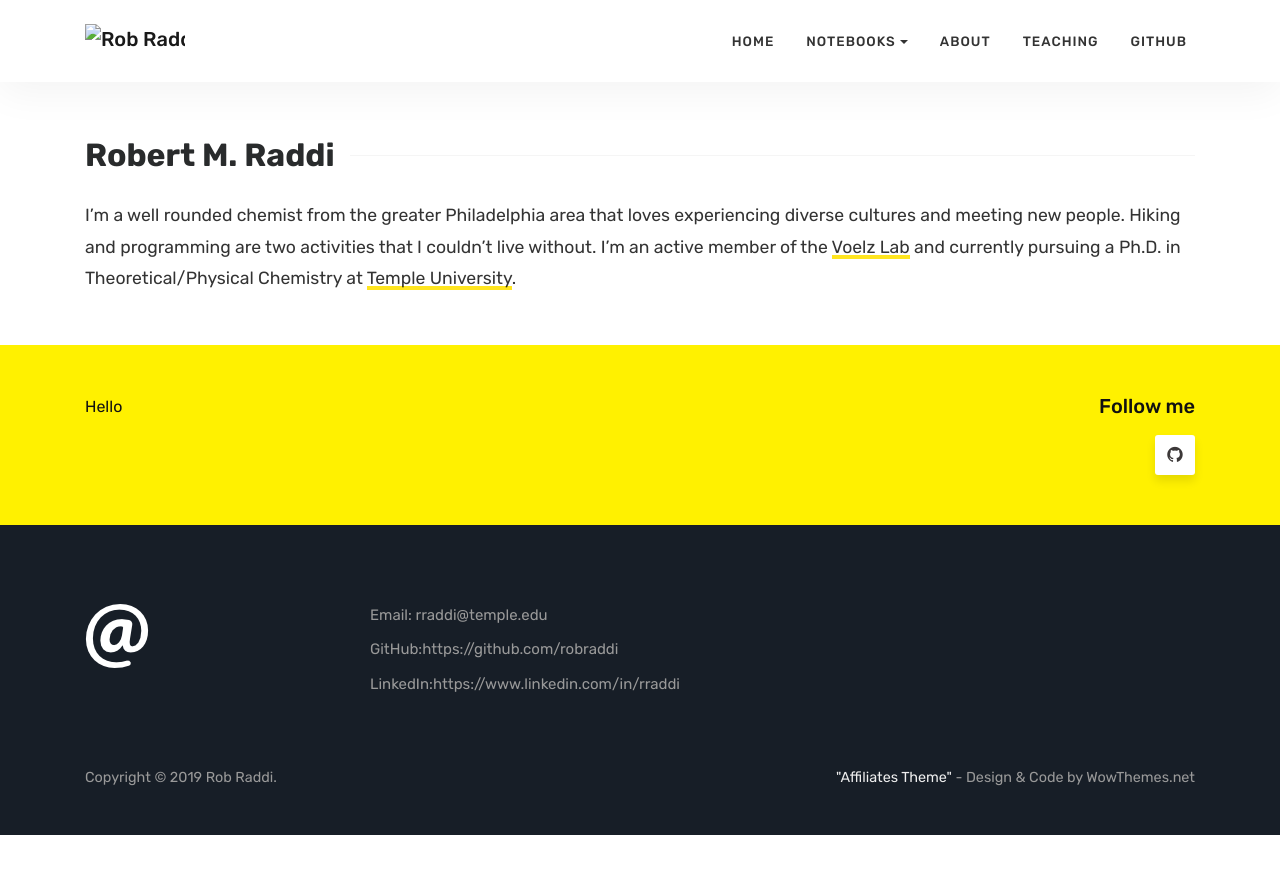
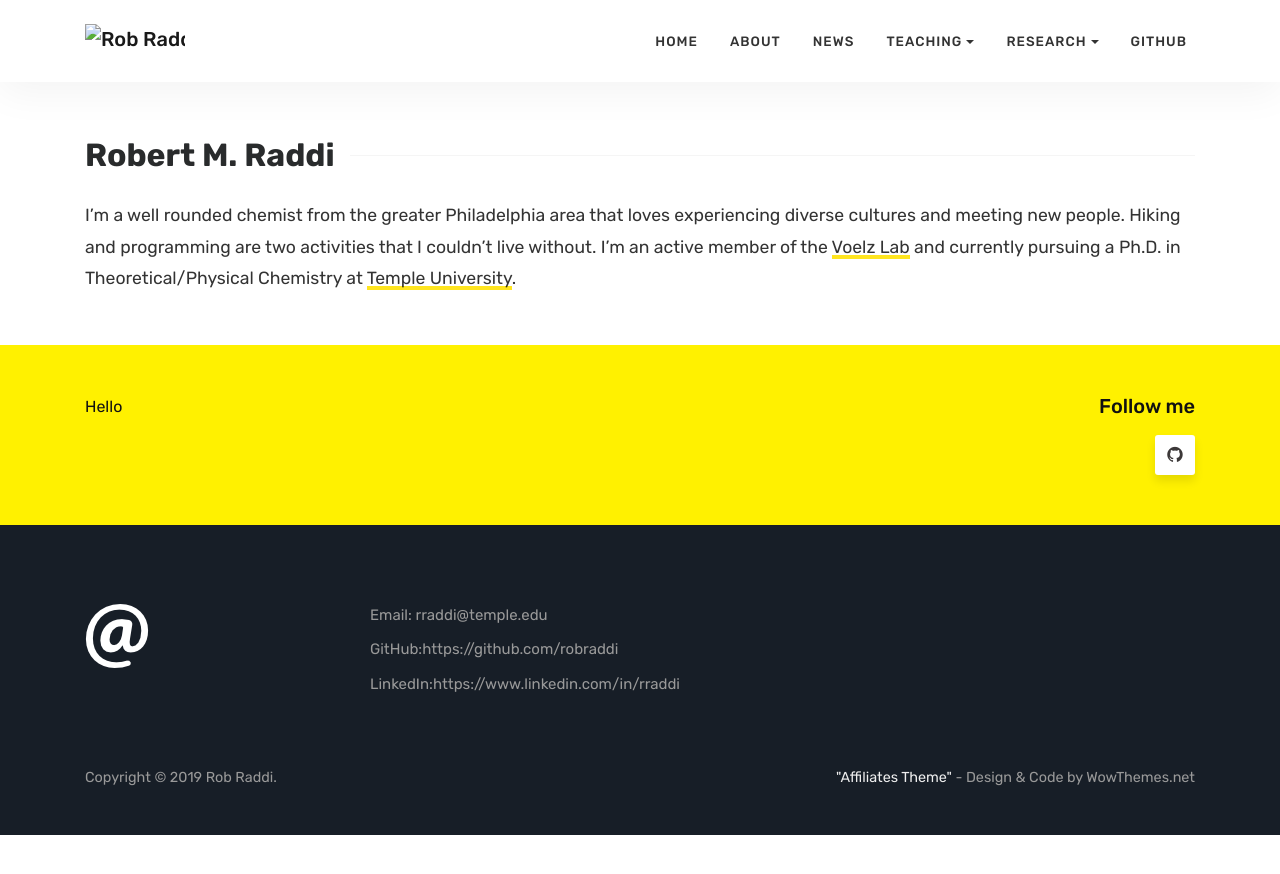
Before and after one commit to robraddi/robraddi.github.io, a Jekyll site: the page built from about.md, in a window 1280 px wide. Shown: the top 874 px of the page. Built offline with Jekyll 4.4.1, drawn with Linux system fonts in a browser that asks for light colours.

Commit message:
added images, fixed tabs, added more notebooks.

```diff
--- a/_layouts/default.html
+++ b/_layouts/default.html
@@ -59,31 +59,26 @@
                 <li class="nav-item">
                 <a class="nav-link" href="{{ site.baseurl }}/index.html">Home</a>
                 </li>
-
-                <li class="nav-item dropdown">
-                    <a class="nav-link dropdown-toggle" href="#" id="dropdown01" data-toggle="dropdown" aria-haspopup="true" aria-expanded="false">Notebooks</a>
-                    <div class="dropdown-menu" aria-labelledby="dropdown01">
-                    <a class="dropdown-item" href="{{ site.baseurl }}/notebooks/first_notebook.html">First Notebook</a>
-                    <a class="dropdown-item" href="{{ site.baseurl }}/notebooks/">Next Notebook</a>
-                    <!--<a class="dropdown-item" href="{{ site.baseurl }}/notebooks/2D-MD_simulation/2D-Md.slides.html">MD Slides</a>-->
-                    </div>
-                </li>
                 <li class="nav-item">
                     <a class="nav-link" href="{{ site.baseurl }}/about">About</a>
                 </li>
                 <li class="nav-item">
-                    <a class="nav-link" href="{{ site.baseurl }}/teaching">Teaching</a>
+                    <a class="nav-link" href="{{ site.baseurl }}/news">News</a>
                 </li>
-
-
-
-                <!--
+                <li class="nav-item dropdown">
+                    <a class="nav-link dropdown-toggle" href="#" id="dropdown01" data-toggle="dropdown" aria-haspopup="true" aria-expanded="false">Teaching</a>
+                    <div class="dropdown-menu" aria-labelledby="dropdown01">
+                    <a class="nav-link" href="{{ site.baseurl }}/TU_Chem/">TU Chemistry</a>
+                    <!--<a class="dropdown-item" href="{{ site.baseurl }}/">Miscellaneous</a>-->
+                    </div>
+                </li>
+                <li class="nav-item dropdown">
+                    <a class="nav-link dropdown-toggle" href="#" id="dropdown01" data-toggle="dropdown" aria-haspopup="true" aria-expanded="false">Research</a>
+                    <div class="dropdown-menu" aria-labelledby="dropdown01">
+                    <a class="nav-link" href="{{ site.baseurl }}/research/">BICePs</a>
+                    </div>
+                </li>
                 <li class="nav-item">
-                    <a class="nav-link" href="{{ site.baseurl }}/contact">Contact</a>
-                </li>
-                -->
-
-                 <li class="nav-item">
                     <a target="_blank" class="nav-link" href="https://github.com/robraddi">Github</a>
                 </li>
 
@@ -165,8 +160,7 @@
                 <div class="footer-widget">
                 <h5 class="title"></h5>
                 <ul>
-                <li>Email: <a target="_blank" href="rraddi@temple.edu">rraddi@temple.edu
-</a></li>
+                <li>Email: <a target="_blank" href="rraddi@temple.edu">rraddi@temple.edu</a></li>
                 <li>GitHub:<a target="blank" href="https://github.com/robraddi">https://github.com/robraddi</a></li>
                 <li>LinkedIn:<a target="blank" href="https://www.linkedin.com/in/rraddi">https://www.linkedin.com/in/rraddi</a></li>
                 </ul>
```
Also changed, not shown: teaching/teaching.md (added, +14 -0 lines), assets/images/Pratip_BDAY_2019.jpg (added), assets/images/TU_profile.jpg (added), assets/images/eigenspikers_03_07_2019.jpg (added), assets/images/ethics_2019.jpg (added), 12 other files.
